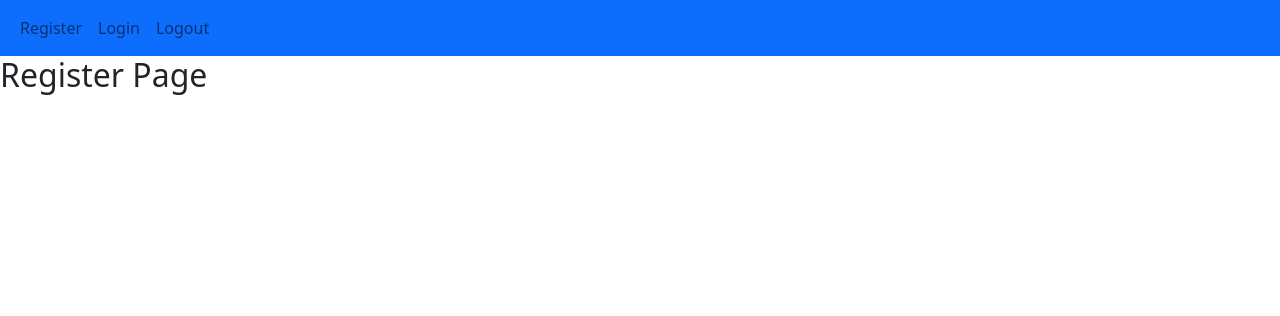
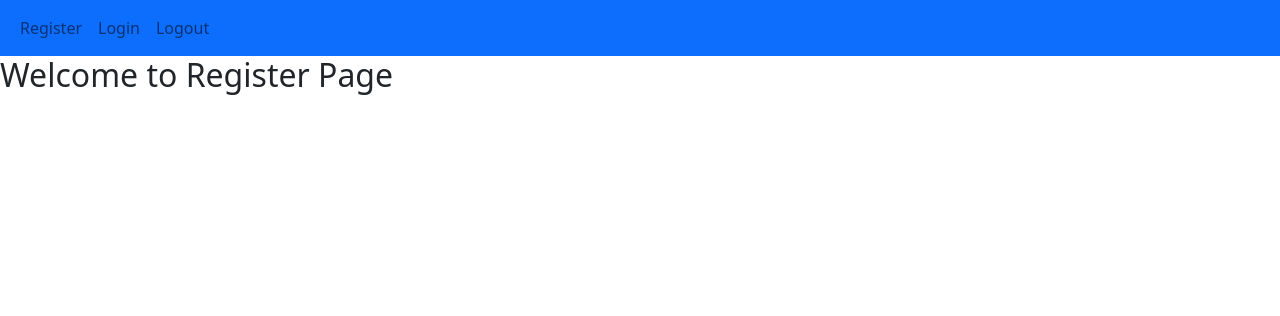
Before and after one commit to ofwonogodwin/user_authentication, a Django app: page / in a window 1280 px wide. Shown: the top 316 px of the page. Run offline with Django 5.2, Linux system fonts and the light colour scheme.

Commit message:
Update register.html

```diff
--- a/templates/register.html
+++ b/templates/register.html
@@ -7,5 +7,5 @@
 
 
 {% block content %}
-    <h2>Register Page</h2>
+    <h2>Welcome to Register Page</h2>
 {% endblock content %}
```
